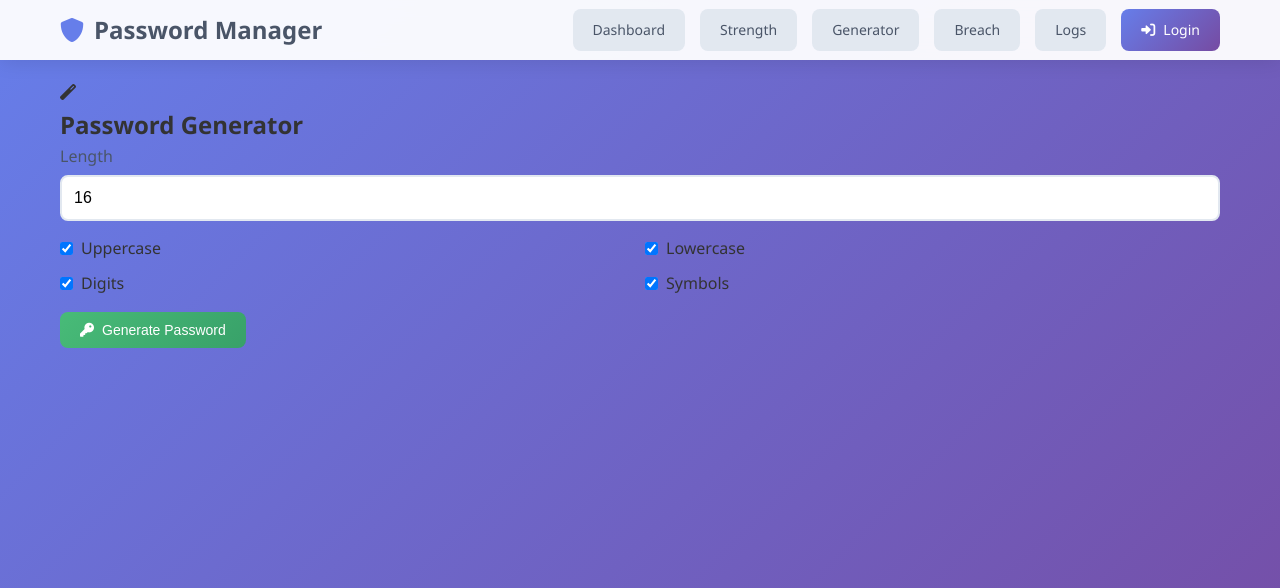
After one commit to sunildahal/password-strength-manager, a Flask app: page /generator in a window 1280 px wide. The commit adds this page. Shown: the top 588 px of the page. Run offline with Flask 3, Linux system fonts and the light colour scheme.

Commit message:
Implemented frontend AJAX form handling and added UI page routes for strength, generator, breach, and logs

```diff
--- a/src/app.py
+++ b/src/app.py
@@ -40,6 +40,22 @@ def home():
 def dashboard():
     return render_template("dashboard.html")
 
+@app.route("/strength")
+def strength_page():
+    return render_template("strength.html")
+
+@app.route("/generator")
+def generator_page():
+    return render_template("generator.html")
+
+@app.route("/breach")
+def breach_page():
+    return render_template("breach.html")
+
+@app.route("/logs")
+def logs_page():
+    return render_template("logs.html")
+
 @app.route("/login")
 def login_page():
     return render_template("login.html")
@@ -51,10 +67,5 @@ def auth_status():
         "user": session.get("user")
     })
 
-@app.route("/auth/logout")
-def logout():
-    session.clear()
-    return render_template("dashboard.html")
-
 if __name__ == "__main__":
     app.run(debug=True)
--- a/src/templates/base.html
+++ b/src/templates/base.html
@@ -15,6 +15,11 @@
                 Password Manager
             </div>
             <div class="nav-links">
+                <a href="{{ url_for('dashboard') }}" class="btn btn-secondary">Dashboard</a>
+                <a href="{{ url_for('strength_page') }}" class="btn btn-secondary">Strength</a>
+                <a href="{{ url_for('generator_page') }}" class="btn btn-secondary">Generator</a>
+                <a href="{{ url_for('breach_page') }}" class="btn btn-secondary">Breach</a>
+                <a href="{{ url_for('logs_page') }}" class="btn btn-secondary">Logs</a>
                 {% if session.user %}
                     <span class="user-info">Welcome, {{ session.user }}</span>
                     <a href="{{ url_for('auth.logout') }}" class="btn btn-secondary">
--- /dev/null
+++ b/src/templates/generator.html
@@ -0,0 +1,38 @@
+{% extends "base.html" %}
+
+{% block title %}Password Generator - Password Strength Manager{% endblock %}
+
+{% block content %}
+<div class="page-card">
+    <div class="page-header">
+        <i class="fas fa-magic"></i>
+        <h2>Password Generator</h2>
+    </div>
+    <div class="page-body">
+        <form id="generator-form">
+            <div class="form-group">
+                <label for="gen-length">Length</label>
+                <input type="number" id="gen-length" name="length" value="16" min="8" max="128" required>
+            </div>
+            <div class="checkbox-group">
+                <label class="checkbox-label">
+                    <input type="checkbox" name="use_upper" checked> Uppercase
+                </label>
+                <label class="checkbox-label">
+                    <input type="checkbox" name="use_lower" checked> Lowercase
+                </label>
+                <label class="checkbox-label">
+                    <input type="checkbox" name="use_digits" checked> Digits
+                </label>
+                <label class="checkbox-label">
+                    <input type="checkbox" name="use_symbols" checked> Symbols
+                </label>
+            </div>
+            <button type="submit" class="btn btn-success">
+                <i class="fas fa-key"></i> Generate Password
+            </button>
+        </form>
+        <div id="generator-result" class="result-container" style="display: none;"></div>
+    </div>
+</div>
+{% endblock %}
```
Also changed, not shown: src/templates/breach.html (added, +24 -0 lines), src/templates/logs.html (added, +20 -0 lines), src/templates/strength.html (added, +24 -0 lines).
